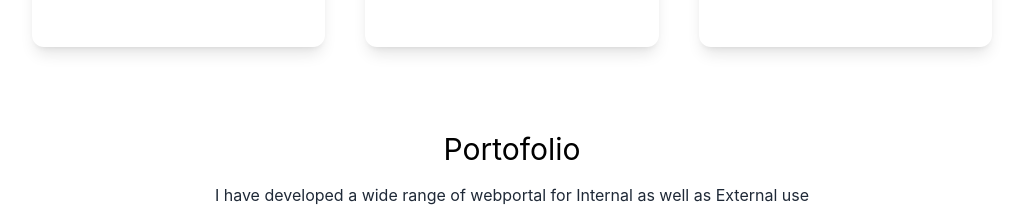
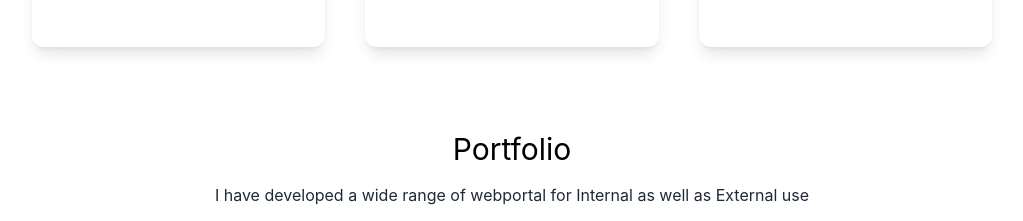
Before and after one commit to Sahil9678/react_Portfolio, a React (Create React App) app: page / in a window 1280 px wide. Shown: the part 1801-2022 px from the top of the page, without its empty margins (128-1151 px from the left). Built offline with nearby package versions, Linux system fonts and the light colour scheme; the HTML template or start-up script is replaced by a standard one.

Commit message:
Updated Home pages

```diff
--- a/src/pages/Home.jsx
+++ b/src/pages/Home.jsx
@@ -144,7 +144,7 @@
                 </section>
                 <section className="py-10">
                     <div>
-                        <h3 className="text-3xl py-1 dark:text-white ">Portofolio</h3>
+                        <h3 className="text-3xl py-1 dark:text-white ">Portfolio</h3>
                         <p className="text-md py-2 leading-8 text-gray-800 dark:text-gray-200">
                             I have developed a wide range of webportal for Internal as well as External use
                         </p>
```
Also changed, not shown: 1 other file (tests, documents, lock files or other folders).
